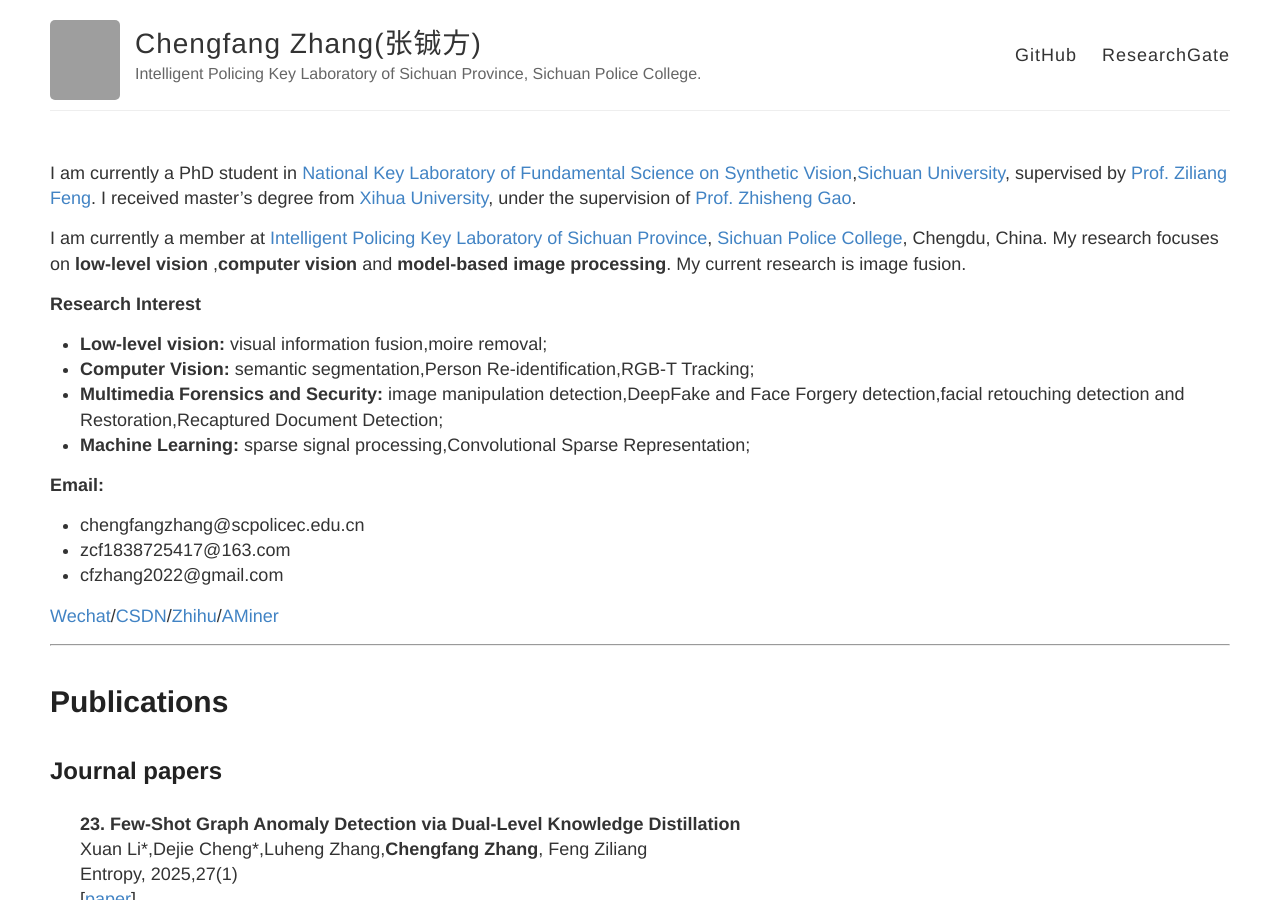
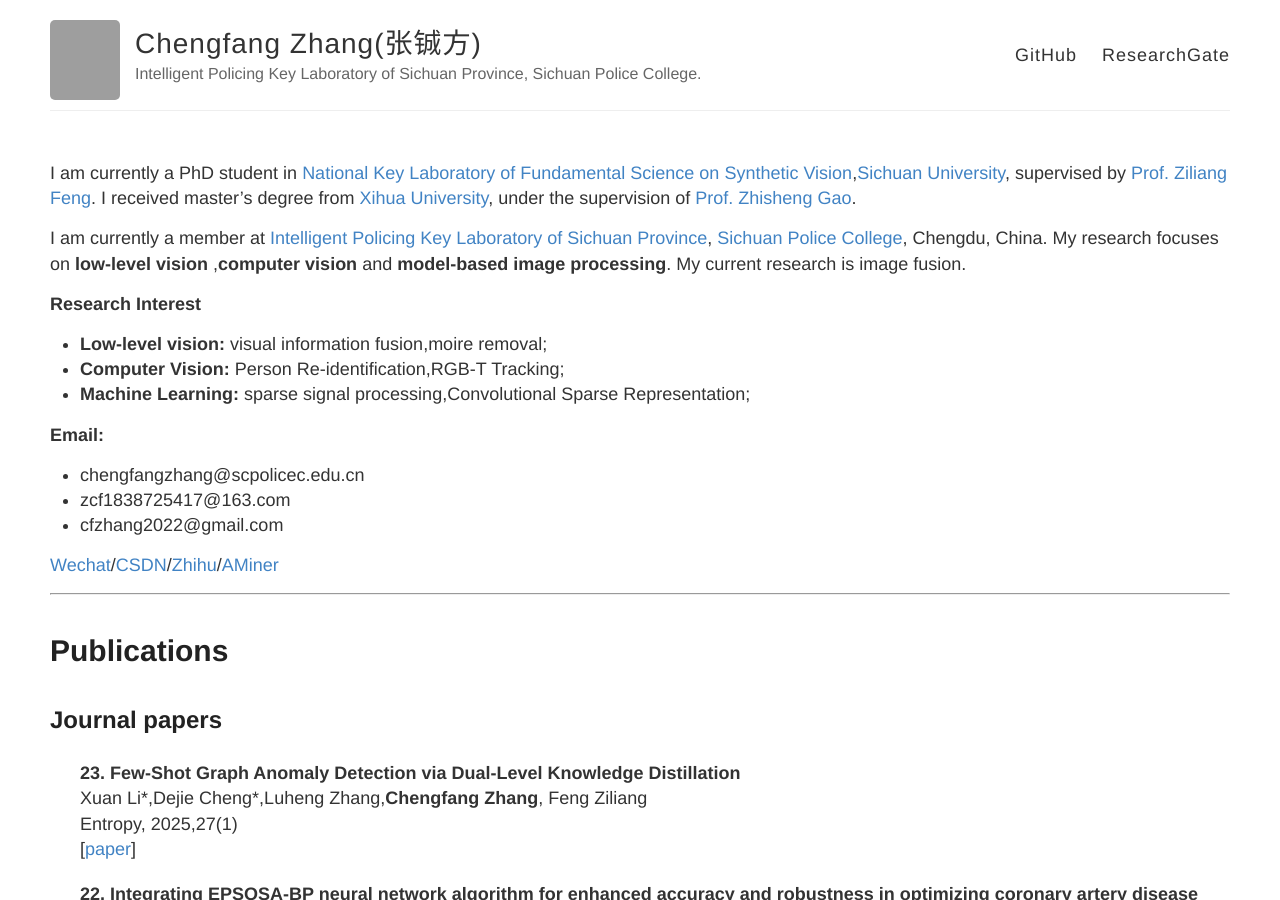
Before and after one commit to ChengfangZhang117/ChengfangZhang117.github.io, a Jekyll site: the page built from index.md, in a window 1280 px wide and 900 px high. Built offline with Jekyll 4.4.1, drawn with Linux system fonts in a browser that asks for light colours; our own code applies the rules of GitHub Pages for plain Markdown files; grey boxes are pictures that could not be loaded.

Commit message:
index.md

```diff
--- a/index.md
+++ b/index.md
@@ -5,8 +5,7 @@ I am currently a member at [Intelligent Policing Key Laboratory of Sichuan Provi
 
 **Research Interest**
 + **Low-level vision:** visual information fusion,moire removal;
-+ **Computer Vision:** semantic segmentation,Person Re-identification,RGB-T Tracking;
-+ **Multimedia Forensics and Security:** image manipulation detection,DeepFake and Face Forgery detection,facial retouching detection and Restoration,Recaptured Document Detection;
++ **Computer Vision:** Person Re-identification,RGB-T Tracking;
 + **Machine Learning:** sparse signal processing,Convolutional Sparse Representation;
 
 **Email:**
```
